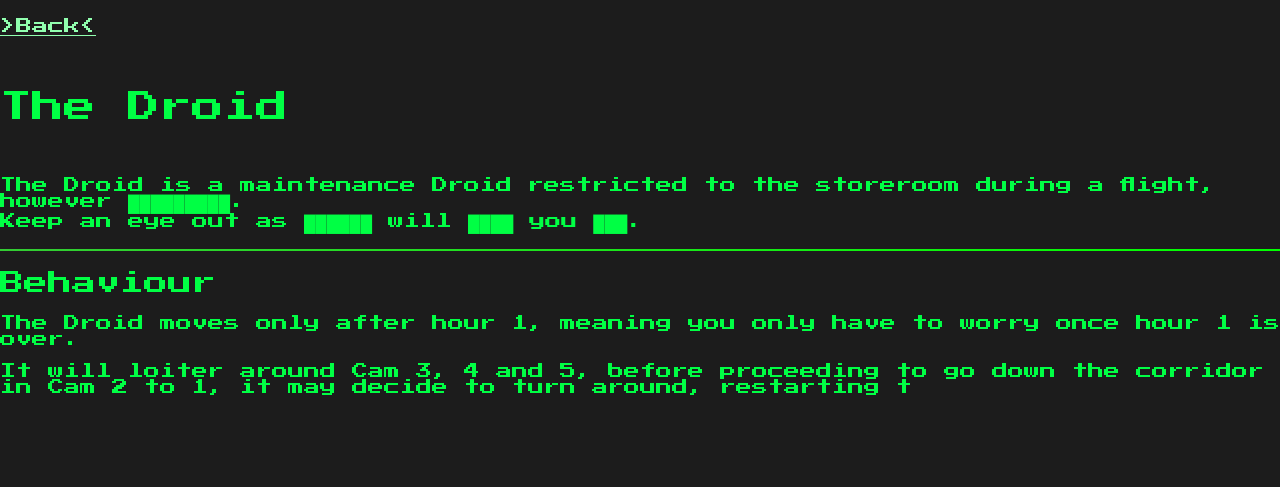
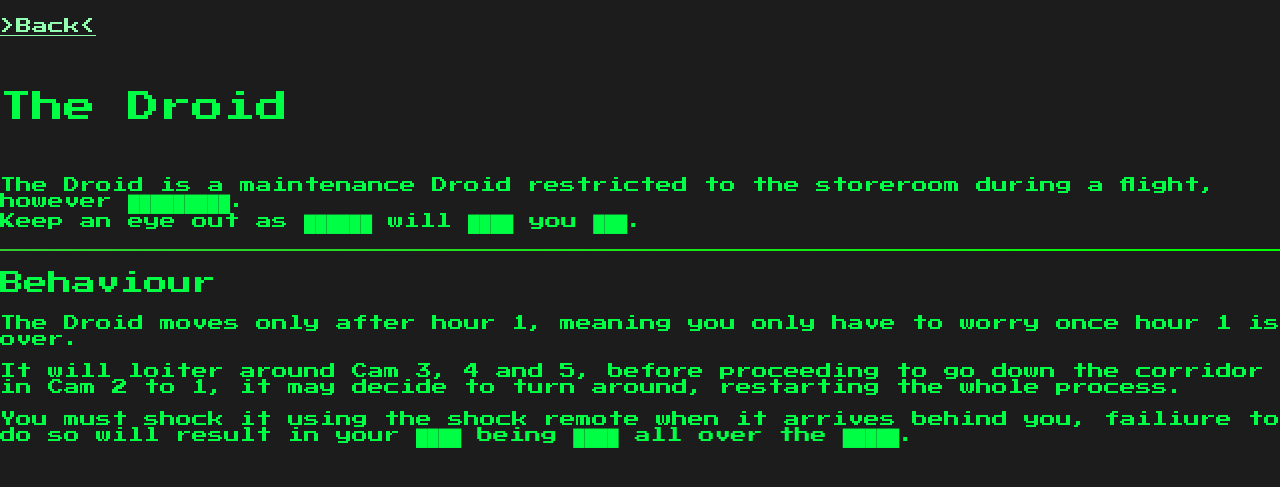
Before and after one commit to AdriftApp/adriftapp.github.io, a Jekyll site: the page built from wiki/threats/droid.md, in a window 1280 px wide. Shown: the top 487 px of the page. Built offline with Jekyll 4.4.1, drawn with Linux system fonts in a browser that asks for light colours.

Commit message:
Update droid.md

```diff
--- a/wiki/threats/droid.md
+++ b/wiki/threats/droid.md
@@ -16,4 +16,6 @@ Keep an eye out as ██████ will ████ you ███.
 
 The Droid moves only after hour 1, meaning you only have to worry once hour 1 is over.
 
-It will loiter around Cam 3, 4 and 5, before proceeding to go down the corridor in Cam 2 to 1, it may decide to turn around, restarting t
+It will loiter around Cam 3, 4 and 5, before proceeding to go down the corridor in Cam 2 to 1, it may decide to turn around, restarting the whole process.
+
+You must shock it using the shock remote when it arrives behind you, failiure to do so will result in your ████ being ████ all over the █████.
```
